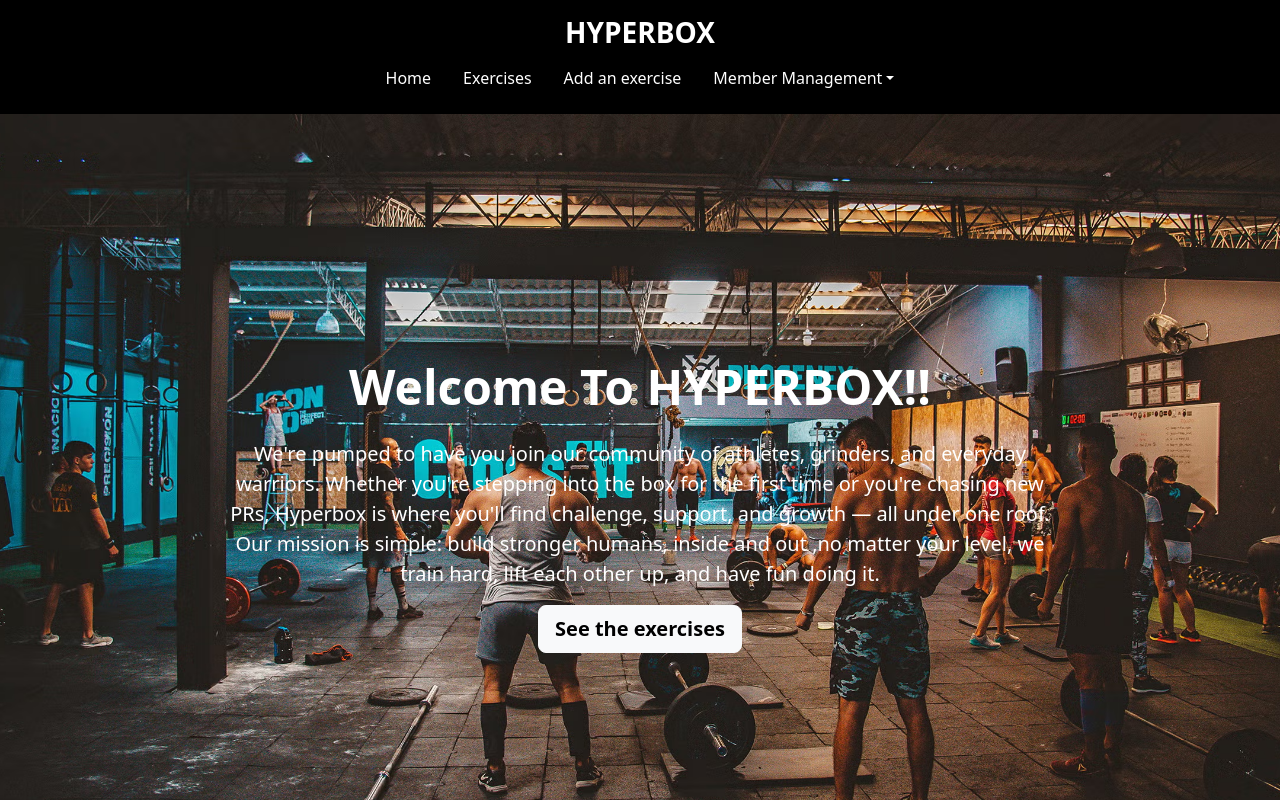
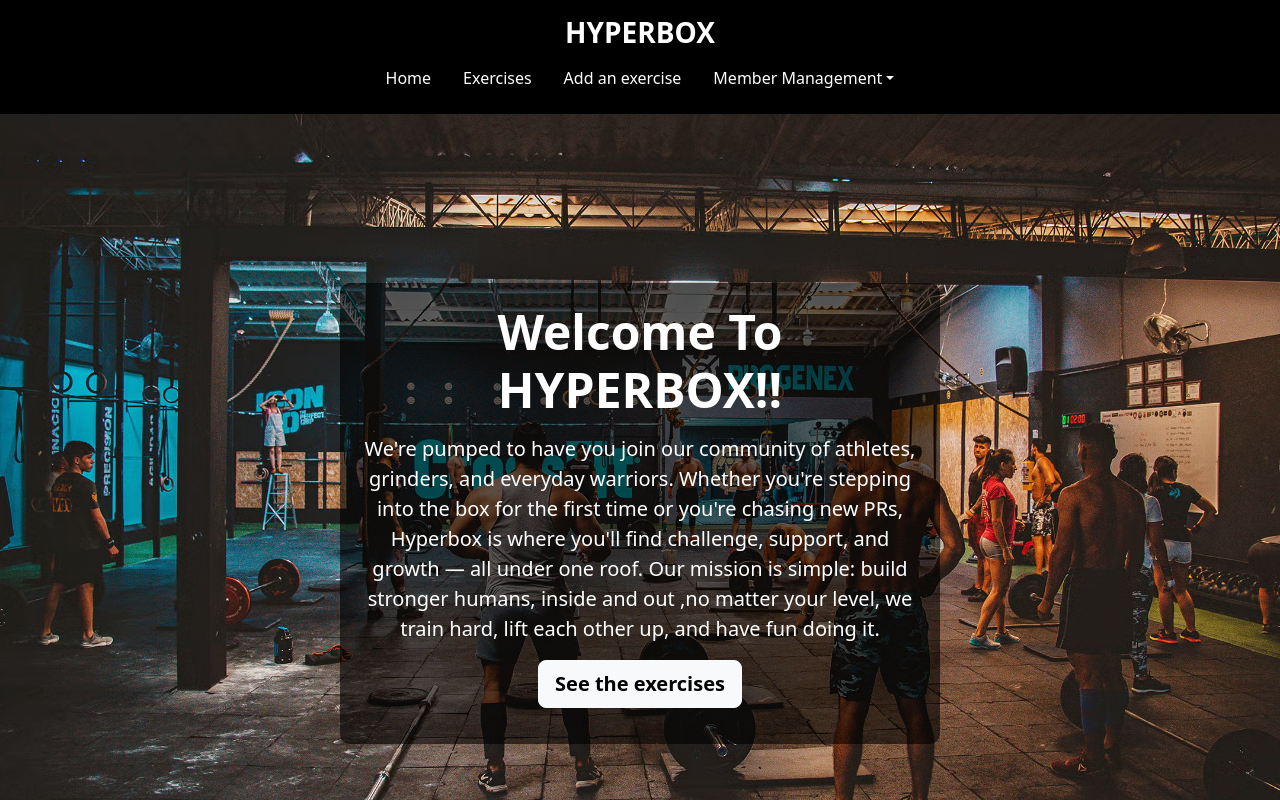
Before and after one commit to AdrianDRodriguez/Gym-app-frontend, a React (Vite) app: page / in a window 1280 px wide. Shown: the top 800 px of the page. Built offline with nearby package versions, Linux system fonts and the light colour scheme.

Commit message:
Some css more for the welcome page

```diff
--- a/src/App.jsx
+++ b/src/App.jsx
@@ -35,10 +35,6 @@ const router = createBrowserRouter([
         path: "/exercises/new",
         element: <ExercisesNew/>,
       },
-      // {
-      //   path: "/wods/new",
-      //   element: <WodsNew/>,
-      // },
       {
         path: "/wods",
         element: <WodsPage/>,
--- a/src/WelcomePage.jsx
+++ b/src/WelcomePage.jsx
@@ -2,7 +2,7 @@ export function WelcomePage() {
   return(
     <div className="bg-hero d-flex flex-column text-center text-white justify-content-center align-items-center vh-100">
 
-      <main id="homepage-text" className="container d-flex flex-column ">
+      <main id="homepage-text" className="welcome-overlay">
         <h1 className="display-5 fw-bold">Welcome To HYPERBOX!!</h1>
           <p className="lead my-3">
           We're pumped to have you join our community of athletes, grinders, and everyday warriors. Whether you're stepping into the box for the first time or you're chasing new PRs, Hyperbox is where you'll find challenge, support, and growth — all under one roof. Our mission is simple: build stronger humans, inside and out ,no matter your level, we train hard, lift each other up, and have fun doing it.
--- a/src/index.css
+++ b/src/index.css
@@ -6,9 +6,34 @@ footer#footer {
   background-color: white;
 }
 
-main#homepage-text {
-  padding: 150px;
+
+
+.welcome-overlay {
+  background-color: rgba(0, 0, 0, 0.6);
+  /* Dark overlay */
+  padding: 20px;
+  border-radius: 10px;
+  max-width: 600px;
+  text-align: center;
+  color: white;
+  margin: 0 auto;
 }
+
+.welcome-overlay {
+  opacity: 0;
+  transform: translateY(20px);
+  animation: fadeInUp 1s ease forwards;
+}
+
+@keyframes fadeInUp {
+  to {
+    opacity: 1;
+    transform: translateY(0);
+  }
+}
+
+
+
 
 body {
   background-color: white;
@@ -41,12 +66,12 @@ div#login.container.text-center {
   background-repeat: no-repeat;
 }
 
+
+
 div#exercises_index {
   margin: auto;
   width: 40%;
 }
-
-
 
 .exercise-card {
   display: flex;
```
